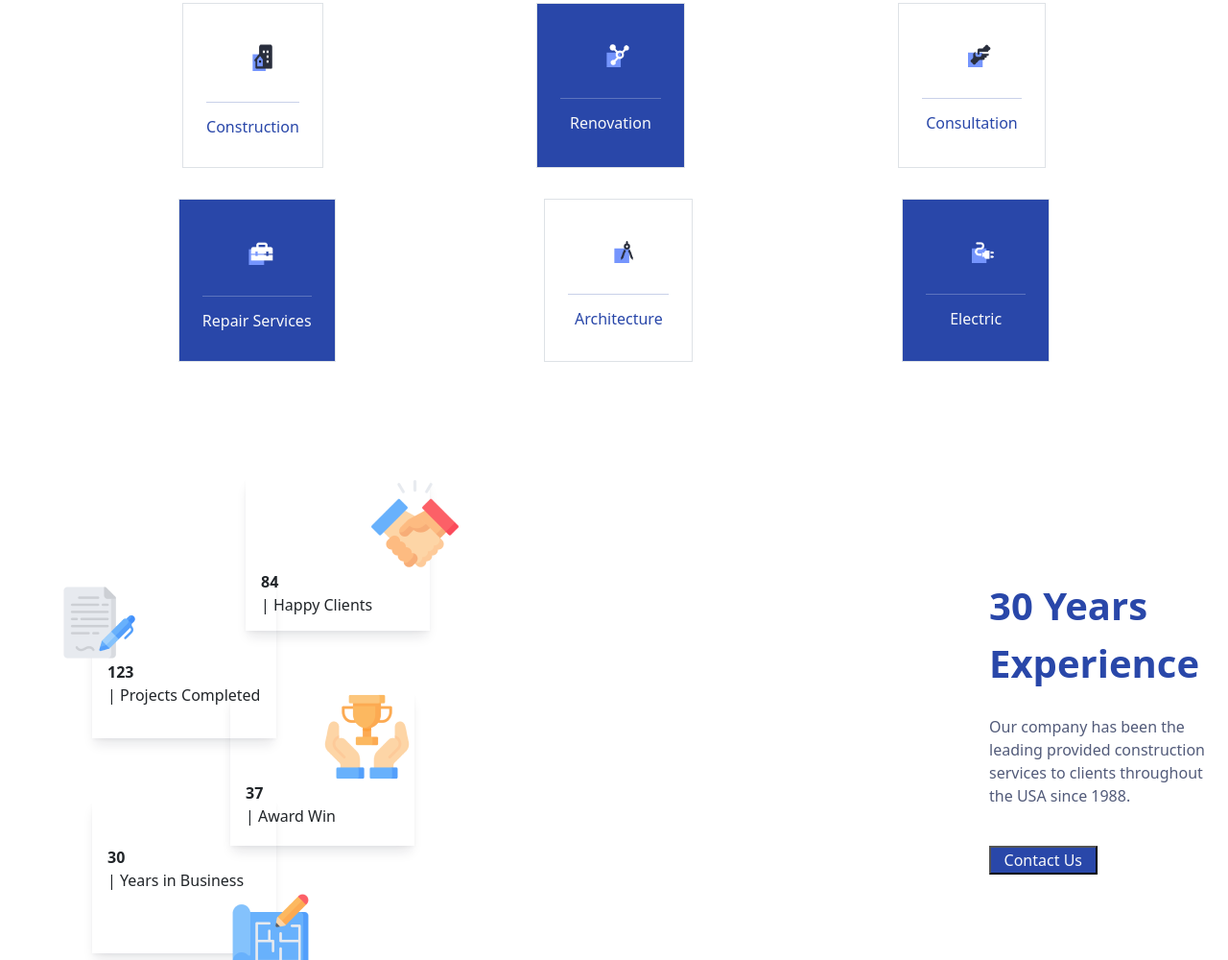
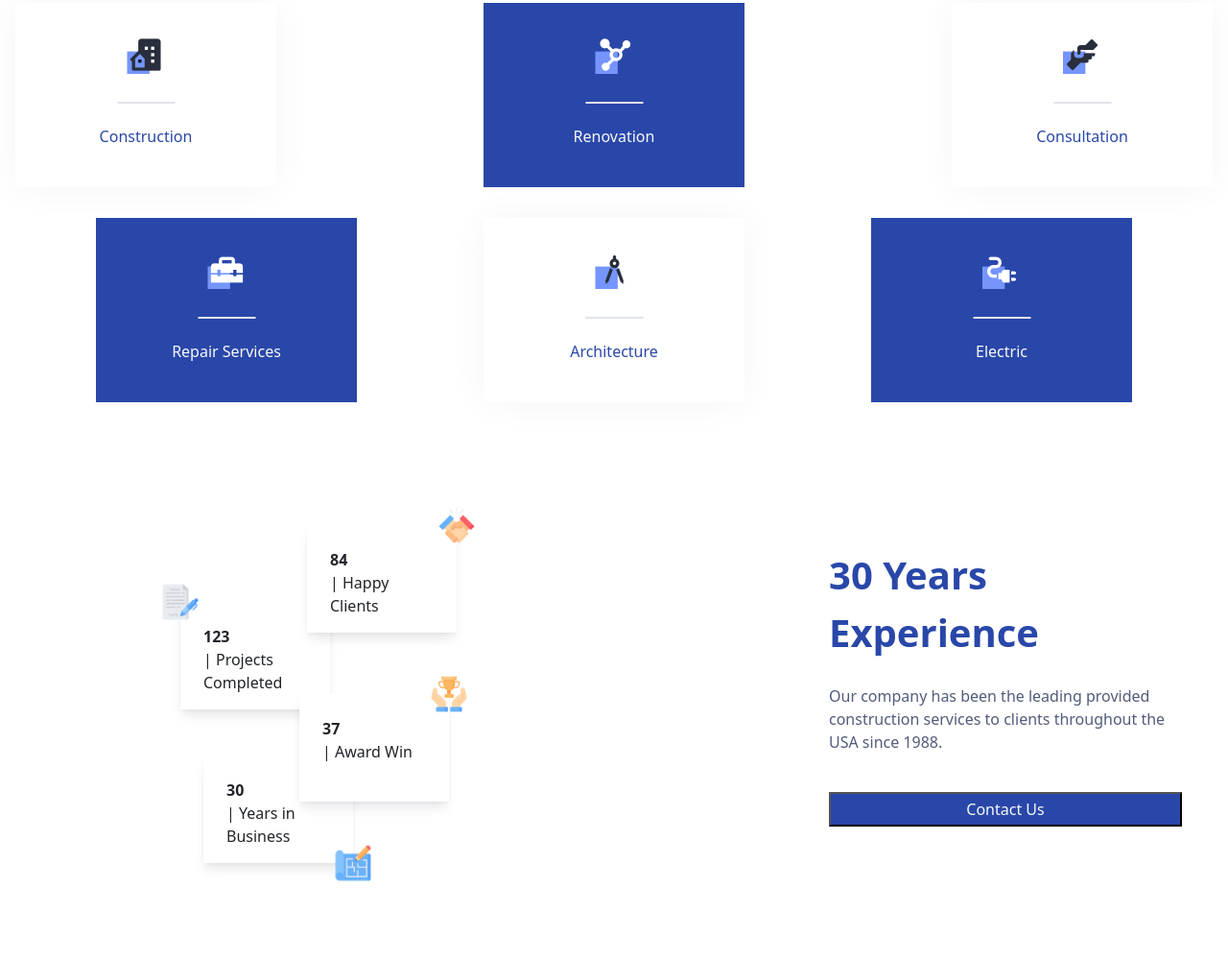
Before and after one commit to rohit-itobuz/bootstrap-seo-homepage, a plain HTML site: page index.html in a window 1280 px wide. Shown: the part 1800-2800 px from the top of the page at 96% size. Drawn offline with nearby package versions, Linux system fonts and the light colour scheme.

Commit message:
modified

```diff
--- a/index.html
+++ b/index.html
@@ -37,8 +37,10 @@
         >
           <span class="navbar-toggler-icon"></span>
         </button>
-        <div class="collapse navbar-collapse me-1 navbar-contents justify-content-end">
-          <ul class="navbar-nav  mb-2 mb-lg-0 ">
+        <div
+          class="collapse navbar-collapse me-1 navbar-contents justify-content-end"
+        >
+          <ul class="navbar-nav mb-2 mb-lg-0">
             <li class="nav-item">
               <a class="nav-link" href="#">Home</a>
             </li>
@@ -81,7 +83,9 @@
         <div
           class="hero-backnext d-flex justify-content-around bg-black text-light pt-2"
         >
-          <p>&larr; Back &nbsp;| &nbsp; Next &rarr;</p>
+          <p class="p-1">&larr; Back</p>
+          <p class="p-1">|</p>
+          <p class="p-1">Next &rarr;</p>
         </div>
       </div>
     </section>
@@ -157,46 +161,52 @@
     <section>
       <h2 class="text-center mt-5 mt-lg-1">Services</h2>
       <div
-        class="service1 d-flex flex-column gap-3 flex-md-row justify-content-md-evenly"
+        class="service1 d-flex flex-column gap-3 flex-md-row justify-content-between"
       >
         <div
-          class="white-background border p-4 m-3 d-flex flex-column justify-content-center align-item-center"
+          class="white-background p-4 m-3 gap-3 d-flex flex-column justify-content-center align-items-center"
         >
-          <img
-            class="service-icon1 w-25 m-3 ms-5"
-            src="../images/icon1.png"
-            alt="icon1"
-            height="30px"
-            width="30px"
-          />
-          <hr class="" />
+          <div>
+            <img class="service-icon1" src="../images/icon1.png" alt="icon1" />
+          </div>
+          <div>
+            <img src="./images/service_rectangle.png" alt="horizontal-line" />
+          </div>
+          <div>
             <h4 class="text-center fs-6">Construction</h4>
+          </div>
         </div>
 
         <div
-          class="color-background border p-4 m-3 d-flex flex-column text-light"
+          class="color-background p-4 m-3 gap-3 d-flex flex-column justify-content-center align-items-center"
         >
-          <img
-            class="service-icon2 w-25 m-3 ms-5"
-            src="../images/icon2.png"
-            alt="icon2"
-          />
-          <h4 class="text-center fs-6">
-            <hr />
-            Renovation
-          </h4>
+          <div>
+            <img class="service-icon2" src="../images/icon2.png" alt="icon2" />
           </div>
 
-        <div class="white-background border p-4 m-3 d-flex flex-column">
+          <div>
+            <img src="./images/service_rectangle.png" alt="horizontal-line" />
+          </div>
+
+          <div>
+            <h4 class="text-center fs-6 text-light">Renovation</h4>
+          </div>
+        </div>
+
+        <div class="white-background p-4 m-3 gap-3 d-flex flex-column justify-content-center align-items-center">
+          <div>
             <img
-            class="service-icon3 w-25 m-3 ms-5"
+              class="service-icon3"
               src="../images/icon3.png"
               alt="icon3"
             />
-          <h4 class="text-center fs-6">
-            <hr />
-            Consultation
-          </h4>
+          </div>
+          <div>
+            <img src="./images/service_rectangle.png" alt="horizontal-line" />
+          </div>
+          <div>
+            <h4 class="text-center fs-6">Consultation</h4>
+          </div>
         </div>
       </div>
 
@@ -204,42 +214,48 @@
         class="service1 d-flex flex-column gap-3 flex-md-row justify-content-md-evenly"
       >
         <div
-          class="color-background border p-4 m-3 d-flex flex-column text-light"
+          class="color-background p-4 m-3 gap-3 d-flex flex-column justify-content-center align-items-center"
         >
+          <div>
             <img
-            class="service-icon4 w-25 m-3 ms-5"
+              class="service-icon4"
               src="../images/icon4.png"
               alt="icon4"
             />
-          <h4 class="text-center fs-6">
-            <hr />
-            Repair Services
-          </h4>
           </div>
-        <div class="white-background border p-4 m-3 d-flex flex-column">
+          <div>
+            <img src="./images/service_rectangle.png" alt="horizontal-line" />
+          </div>
+          <div><h4 class="text-center fs-6 text-light">Repair Services</h4></div>
+        </div>
+        <div class="white-background p-4 m-3 gap-3 d-flex flex-column justify-content-center align-items-center">
+          <div>
             <img
-            class="service-icon5 w-25 m-3 ms-5"
+              class="service-icon5"
               src="../images/icon5.png"
               alt="icon5"
             />
-          <h4 class="text-center fs-6">
-            <hr />
-            Architecture
-          </h4>
+          </div>
+          <div>
+            <img src="./images/service_rectangle.png" alt="horizontal-line" />
+          </div>
+          <div><h4 class="text-center fs-6">Architecture</h4></div>
         </div>
 
         <div
-          class="color-background border p-4 m-3 d-flex flex-column text-light"
+          class="color-background p-4 m-3 gap-3 d-flex flex-column justify-content-center align-items-center"
         >
+          <div>
             <img
-            class="service-icon6 w-25 m-3 ms-5"
+              class="service-icon6"
               src="../images/icon6.png"
               alt="icon6"
             />
-          <h4 class="text-center fs-6">
-            <hr />
-            Electric
-          </h4>
+          </div>
+          <div>
+            <img src="./images/service_rectangle.png" alt="horizontal-line" />
+          </div>
+          <div><h4 class="text-center fs-6 text-light">Electric</h4></div>
         </div>
       </div>
     </section>
@@ -249,54 +265,56 @@
     <!-- Experience section start -->
 
     <div
-      class="experiencePage mt-5 d-flex flex-column gap-5 flex-md-row justify-content-md-between"
+      class="experiencePage mt-5 d-flex flex-column gap-5 flex-lg-row justify-content-md-around "
     >
-      <div class="leftExperienceFullImage d-flex flex-column gap-5 m-4">
-        <div class="projectImage84 ms-md-3 z-md-">
-          <img class="image84" src="../images/experience_84.png" alt="image" />
-          <p class="happyclients ms-md-3">
+      <div class="experience-left d-flex flex-column align-items-center gap-5 flex-md-row align-ite">
+        <div class="projectImage84 position-relative bg-white">
+          <img class="image84 w-25 position-absolute top-0 start-100 translate-middle " src="../images/experience_84.png" alt="image" />
+          <p class="happyclients p-4">
             <strong>84<br /></strong>| Happy Clients
           </p>
         </div>
 
-        <div class="projectImage123">
+        <div class="projectImage123 position-relative bg-white">
           <img
-            class="image123"
+            class="image123 w-25 position-absolute top-0 start-0 translate-middle "
             src="../images/experience_123.png"
             alt="image"
           />
-          <p class="ms-md-3">
+          <p class="p-4">
             <strong>123<br /></strong>| Projects Completed
           </p>
         </div>
 
-        <div class="projectImage37">
-          <img class="image37" src="../images/experience_37.png" alt="image" />
-          <p class="ms-md-3">
+        <div class="projectImage37 position-relative bg-white">
+          <img class="image37 w-25 position-absolute top-0 start-100 translate-middle " src="../images/experience_37.png" alt="image" />
+          <p class="p-4">
             <strong>37<br /></strong>| Award Win
           </p>
         </div>
 
-        <div class="projectImage30">
-          <img class="image30" src="../images/experience_30.png" alt="image" />
-          <p class="mt-md-5 ms-md-3">
+        <div class="projectImage30 position-relative bg-white">
+          <img class="image30 w-25 position-absolute top-100 start-100 translate-middle " src="../images/experience_30.png" alt="image" />
+          <p class="p-4">
             <strong>30<br /></strong>| Years in Business
           </p>
         </div>
       </div>
 
-      <div class="rightExperienceFullText d-flex flex-column ms-5 me-md-4">
+      <div
+        class="experience-right d-flex flex-column m-5 align-self-lg-center"
+      >
         <h class="years fs-1"
           ><b>30 Years <br />Experience</b></h
         >
-        <p class="our-company">
-          <br />Our company has been the<br />
-          leading provided construction<br />
-          services to clients throughout<br />
+        <p class="our-company ">
+          <br />Our company has been the
+          leading provided construction
+          services to clients throughout
           the USA since 1988.<br />
         </p>
 
-        <br /><button class="experience-contact w-50 text-light">
+        <br /><button class="experience-contact p-md-1 px-md- text-light">
           Contact Us
         </button>
       </div>
@@ -326,7 +344,7 @@
     <section class="project mt-5 ms-3 me-3">
       <h2 id="project-head">Projects</h2>
       <div
-        class="project-header d-flex flex-column  justify-content-around flex-lg-row justify-content-lg-around"
+        class="project-header d-flex flex-column justify-content-around flex-lg-row justify-content-lg-around"
       >
         <div
           class="project-left d-flex flex-row justify-content-around flex-lg-column justify-content-lg-start"
@@ -343,7 +361,9 @@
           >
         </div>
         <div class="project-right d-flex flex-column">
-          <div class="right-top d-flex flex-column flex-md-row justify-content-evenly gap-lg-5">
+          <div
+            class="right-top d-flex flex-column flex-md-row justify-content-evenly gap-lg-5"
+          >
             <div class="d-flex flex-column">
               <img src="../images/Projectimg1.png" alt="one" />
               <p class="text-light ps-3">
@@ -359,10 +379,12 @@
               </p>
             </div>
           </div>
-          <div class="right-middle d-flex flex-column flex-md-row justify-content-evenly gap-lg-5" >
+          <div
+            class="right-middle d-flex flex-column flex-md-row justify-content-evenly gap-lg-5"
+          >
             <div class="d-flex flex-column">
               <img src="../images/Projectimg3.png" alt="one" />
-              <p class="text-light ps-3 ">
+              <p class="text-light ps-3">
                 <strong>Mr. Parkinston’s House<br /></strong>3517 W. Gray St.
                 Utica, Pennsylvania
               </p>
@@ -377,9 +399,15 @@
           </div>
         </div>
       </div>
-      <div class="project-footer d-flex flex-row justify-content-evenly text-white justify-content-md-between justify-content-lg-evenly">
-        <div class="bg-black p-3 px-md-4"><p><br>&nbsp;&larr; Back</p></div>
-        <div class="bg-black p-3 "><p id="project-next"><br>Next &rarr;&nbsp;</p></div>
+      <div
+        class="project-footer d-flex flex-row justify-content-evenly text-white justify-content-md-between justify-content-lg-evenly"
+      >
+        <div class="bg-black p-2 text-center">
+          <p>&larr; Back</p>
+        </div>
+        <div class="bg-black p-2 text-center ms-lg-5">
+          <p>Next &rarr;</p>
+        </div>
       </div>
       <!-- <div class="project-footer d-flex justify-content-evenly bg-black text-white">
         <p>&nbsp;&larr; Back</p>
@@ -391,50 +419,111 @@
 
     <!-- form section start -->
 
-    <section>
-        <h2><br />What can us do for you?</h2>
-        <p class="form-paragraph">
+    <section class="mt-5 mt-md-5">
+      <h2 class="text-center">What can us do for you?</h2>
+      <p class="form-paragraph text-center">
         We are ready to work on a project of any complexity,<br />
         whether it’s commercial or residential.
       </p>
-
+      <div class="text-center">
         <p class="formFill">
-          <br />
           <br /><input
+            class="m-2"
             type="text"
             name="yourname"
             id="yourname"
             placeholder="Your Name*"
           />
-          &nbsp;
           <input type="email" name="email" id="email" placeholder="Email*" />
           <br />
+
           <input
+            class="m-2"
             type="text"
             name="reasonforcontact"
             id="reasonforcontact"
             placeholder="Reason for Contacting*"
-          />&nbsp;&nbsp;
+          />
           <input type="number" placeholder="Phone" />
-          <br />
           <br />
 
           <textarea
+            class="m-3"
             name="message"
-            cols="36"
+            cols="30"
             rows="6"
             placeholder="Message"
           ></textarea>
         </p>
-        <p class="form-indication">* indicates a required field</p>
-
-        <button class="form-button text-light px-5 text-center ">Submit</button>
+        <p>* indicates a required field</p>
+        <button class="form-button text-light px-4 px-md-5">Submit</button>
+      </div>
     </section>
 
     <!-- form section end -->
 
+    <!-- bottom section start -->
+    <section class="mt-5">
+      <div
+        class="Footer d-flex flex-column gap-3 justify-content-around m-3 flex-md-row gap-md-5 m-lg-5 px-lg-5"
+      >
+        <div class="footer-left d-flex flex-column gap-3">
+          <div class="d-flex gap-3">
+            <div class="footer-question">ADDRESS:</div>
+            <div>6391 Elgin St. Celina, Delaware 10299</div>
+          </div>
 
+          <div class="d-flex gap-4">
+            <div class="footer-question">PHONE:</div>
+            <div>+84 1102 2703</div>
+          </div>
 
+          <div class="d-flex gap-4">
+            <div class="footer-question">EMAIL:</div>
+            <div>hello@thebox.com</div>
+          </div>
+          <div class="d-flex flex-row gap-2">
+            <img src="../images/symbol.png" alt="symbol" />
+            <div class="the-box fs-4 fw-bold"><em>The</em>Box</div>
+          </div>
+        </div>
+
+        <div class="footer-right d-flex flex-column gap-3">
+          <div>
+            <div class="footer-question">NEWSLETTER:</div>
+            <br />
+            <input
+              type="email"
+              name="email"
+              id="email"
+              placeholder="Your email here"
+            />&nbsp;
+            <button class="footer-subscribe text-light fs-6">Subscribe</button>
+          </div>
+          <div class="footer-icon">
+            <div class="footer-question">SOCIAL:</div>
+
+            <div class="social-icon">
+              <i class="fa-brands fa-facebook fs-1 m-1"></i>
+              <i class="fa-brands fa-linkedin fa-sm fs-1 m-1"></i>
+              <i class="fa-brands fa-square-twitter fs-1 m-1"></i>
+            </div>
+          </div>
+        </div>
+      </div>
+    </section>
+
+    <!-- bottom section end -->
+    <section>
+      <div class="footer-bottom">
+        <p class="text-light p-2 p-md-4">
+          TheBox Company © 2022. All Rights Reserved
+        </p>
+      </div>
+    </section>
   </body>
-
+  <script
+    src="https://kit.fontawesome.com/6dc7929f7c.js"
+    crossorigin="anonymous"
+  ></script>
 </html>
--- a/style.css
+++ b/style.css
@@ -2,10 +2,8 @@ a:hover {
   color: orange !important;
 }
 
-
 #hero-section {
   background-image: url("./images/building.png");
-  /* position: relative; */
   min-height: 60vh;
   background-size: 100vw;
   background-repeat: no-repeat;
@@ -13,9 +11,7 @@ a:hover {
 
 .hero-right {
   background: #3559c7;
-  /* margin-left: 7rem; */
 }
-
 
 .about-right {
   background-color: #2947a9;
@@ -30,12 +26,15 @@ a:hover {
 
 .color-background {
   background-color: #2947a9;
+  width: 17rem;
+  height: 12rem;
 }
 
 .white-background {
-    background-color: #ffffff;
+  box-shadow: 0px 0px 37px -2px rgba(17, 24, 39, 0.05);
   color: #2947a9;
-
+  width: 17rem;
+  height: 12rem;
 }
 
 .years {
@@ -48,25 +47,32 @@ a:hover {
   background: #2947a9;
 }
 .projectImage84 {
+  height: 7rem;
+    width: 12rem;
   box-shadow: 0px 8.78079px 11.7077px -2.92693px rgba(17, 24, 39, 0.1),
     0px 2.92693px 4.39039px -1.46346px rgba(17, 24, 39, 0.05);
 }
 
 .projectImage123 {
+  height: 7rem;
+    width: 12rem;
   box-shadow: 0px 8.78079px 11.7077px -2.92693px rgba(17, 24, 39, 0.1),
     0px 2.92693px 4.39039px -1.46346px rgba(17, 24, 39, 0.05);
 }
 
 .projectImage37 {
+  height: 7rem;
+    width: 12rem;
   box-shadow: 0px 8.78079px 11.7077px -2.92693px rgba(17, 24, 39, 0.1),
     0px 2.92693px 4.39039px -1.46346px rgba(17, 24, 39, 0.05);
 }
 
 .projectImage30 {
+  height: 7rem;
+    width: 12rem;
   box-shadow: 0px 8.78079px 11.7077px -2.92693px rgba(17, 24, 39, 0.1),
     0px 2.92693px 4.39039px -1.46346px rgba(17, 24, 39, 0.05);
 }
-
 
 .consultation {
   background-image: url("../images/kitchen.png");
@@ -83,16 +89,28 @@ a:hover {
 }
 
 .right-top p {
-    background-color: #2947A9;
+  background-color: #2947a9;
 }
 .right-middle p {
-    background-color: #2947A9;
+  background-color: #2947a9;
 }
 .form-button {
   background-color: #2947a9;
-    margin-left: 5rem;
 }
 
+.footer-question {
+  color: #2947a9;
+}
+.the-box {
+  color: #2947a9;
+}
+.footer-subscribe {
+  background-color: #f9995d;
+  cursor: pointer;
+}
+.footer-bottom {
+  background-color: #2947a9;
+}
 
 @media (min-width: 768px) {
   #hero-section {
@@ -113,7 +131,6 @@ a:hover {
 
   .about-left {
     width: 100%;
-
   }
 
   .about-right {
@@ -123,77 +140,50 @@ a:hover {
     margin-left: 20rem;
   }
 
+  .experience-left {
+    width: 48rem;
+    height: 29rem;
+    position: relative;
+  }
+
   .projectImage84 {
-    /* background-color: crimson; */
-    height: 10rem;
-    width: 12rem;
     position: absolute;
-    z-index: 4;
-    left: 15rem;
-    margin-top: 2rem;
+    z-index: 1;
+    left: 20rem;
+    top: -7rem;
   }
 
   .projectImage123 {
     position: absolute;
-    z-index: 3;
-    height: 10rem;
-    width: 12rem;
-    left: 6rem;
-    margin-top: 9rem;
+    z-index: -1;
+    top: -2rem;
+    left: -1rem;
   }
 
   .projectImage37 {
     position: absolute;
     z-index: 2;
-    height: 10rem;
-    width: 12rem;
-    left: 15rem;
-    margin-top: 16rem;
+    left: -6rem;
+    top: 4rem;
   }
 
   .projectImage30 {
     position: absolute;
-    z-index: 1;
-    height: 10rem;
-    width: 12rem;
-    left: 6rem;
-    margin-top: 23rem;
-  }
-  .image84 {
-    margin-left: 8rem;
-  }
-  .image123 {
-    margin-left: -2rem;
-  }
-  .image37 {
-    margin-left: 6rem;
-  }
-  .image30 {
-    position: absolute;
-    margin-top: 6rem;
-    margin-left: 9rem;
-  }
-  .rightExperienceFullText {
-    margin-top: 10rem;
+    left: -25rem;
+    top: 8rem;
   }
 
   .consultation {
-    margin-top: 13rem ;
+    margin-top: 13rem;
     height: 10rem;
   }
   .consult-left {
-    margin-top: 3rem ;
+    margin-top: 3rem;
   }
   .consult-right {
-    margin-top: 5rem ;
+    margin-top: 5rem;
   }
 }
-
-
-
-
-
-
 
 @media (min-width: 992px) {
   #hero-section {
@@ -218,12 +208,10 @@ a:hover {
 }
 
 @media (min-width: 1440px) {
-
   .about-right {
     height: 30rem;
     width: 40%;
     top: 77rem;
     left: 45rem;
   }
-
 }
```
Also changed, not shown: images/service_rectangle.png (added), 1 other file. Lines whose indentation alone changed are shown as unchanged.
